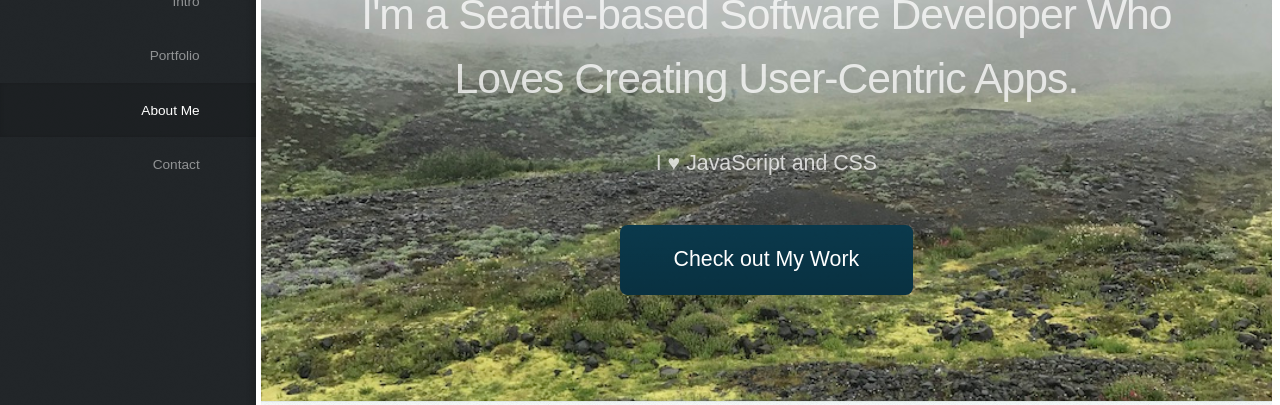
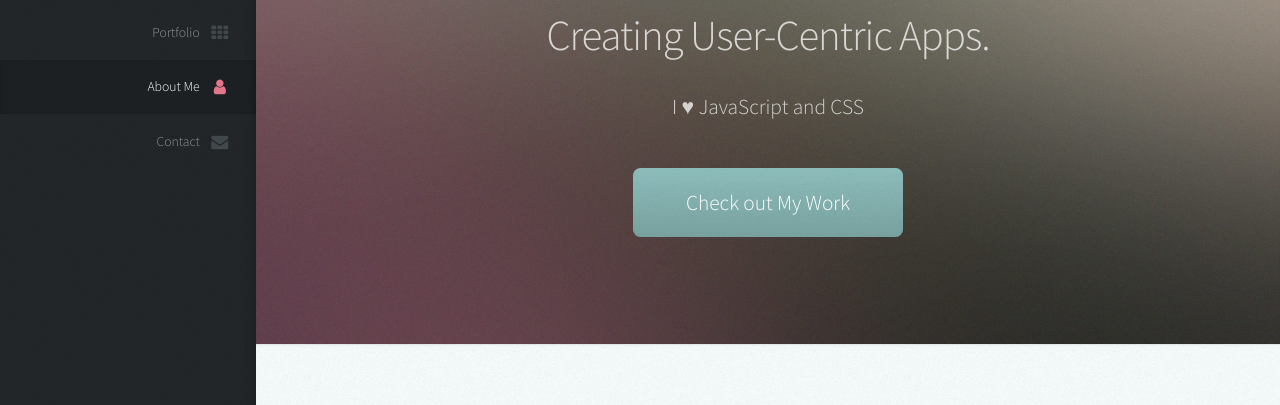
Before and after one commit to beccalee123/portfolio, a website: page public/index.html in a window 1280 px wide. Shown: the part 232-637 px from the top of the page. Drawn offline with Linux system fonts and the light colour scheme.

Commit message:
re-refactors css to correct issues

```diff
--- a/public/assets/css/base.css
+++ b/public/assets/css/base.css
@@ -1,15 +1,33 @@
+@import url("font-awesome.min.css");
+@import url("https://fonts.googleapis.com/css?family=Source+Sans+Pro:300,300italic,400,600");
+
 /*
 	Prologue by HTML5 UP
 	html5up.net | @ajlkn
 	Free for personal and commercial use under the CCA 3.0 license (html5up.net/license)
 */
 
-body {
-  font-family: 'Abel', sans-serif;
-}
+html, body, div, span, applet, object,
+iframe, h1, h2, h3, h4, h5, h6, p, blockquote,
+pre, a, abbr, acronym, address, big, cite,
+code, del, dfn, em, img, ins, kbd, q, s, samp,
+small, strike, strong, sub, sup, tt, var, b,
+u, i, center, dl, dt, dd, ol, ul, li, fieldset,
+form, label, legend, table, caption, tbody,
+tfoot, thead, tr, th, td, article, aside,
+canvas, details, embed, figure, figcaption,
+footer, header, hgroup, menu, nav, output, ruby,
+section, summary, time, mark, audio, video {
+	margin: 0;
+	padding: 0;
+	border: 0;
+	font-size: 100%;
+	font: inherit;
+	vertical-align: baseline;}
 
-/* @import url("font-awesome.min.css");
-@import url("https://fonts.googleapis.com/css?family=Source+Sans+Pro:300,300italic,400,600"); */
+article, aside, details, figcaption, figure,
+footer, header, hgroup, menu, nav, section {
+	display: block;}
 
 body {
 	line-height: 1;
@@ -18,6 +36,8 @@ body {
 body {
 	-webkit-text-size-adjust: none;
 }
+
+/* Basic */
 
 html {
   box-sizing: border-box;
--- a/public/assets/css/layout.css
+++ b/public/assets/css/layout.css
@@ -1,3 +1,4 @@
+
 /* Container */
 
 .container {
@@ -1513,20 +1514,3 @@
           }
 
   }
-/* Sections/Article */
-
-section, article {
-  margin-bottom: 3em;
-}
-
-  section > :last-child,
-  section > .container, section:last-child, article > :last-child,
-  article > .container, article:last-child {
-    margin-bottom: 0;
-  }
-
-  .row > section, .row > article {
-    margin-bottom: 0;
-  }
-
-  /*PUT HEADER STUFF HERE? */
--- a/public/assets/css/modules.css
+++ b/public/assets/css/modules.css
@@ -1,3 +1,21 @@
+ol, ul {
+	list-style: none;
+}
+
+blockquote, q {
+	quotes: none;
+}
+
+	blockquote:before, blockquote:after, q:before, q:after {
+		content: '';
+		content: none;
+	}
+
+table {
+	border-collapse: collapse;
+	border-spacing: 0;
+}
+
 mark {
 	background-color: transparent;
 	color: inherit;
@@ -15,7 +33,9 @@ input, select, textarea {
 	appearance: none;
 }
 
+
 /* Basic */
+
 input, textarea, select {
   font-family: 'Source Sans Pro', sans-serif;
   font-size: 19pt;
@@ -124,7 +144,25 @@ br.clear {
   clear: both;
 }
 
+
+/* Sections/Article */
+
+section, article {
+  margin-bottom: 3em;
+}
+
+  section > :last-child,
+  section > .container, section:last-child, article > :last-child,
+  article > .container, article:last-child {
+    margin-bottom: 0;
+  }
+
+  .row > section, .row > article {
+    margin-bottom: 0;
+  }
+
 /* Image */
+
 .image {
   display: inline-block;
   border: 0;
@@ -329,7 +367,7 @@ button,
   color: #fff !important;
   text-decoration: none;
   padding: 0.75em 2.5em 0.75em 2.5em;
-  background-color: #0b3a4d;
+  background-color: #8ebebc;
   border: 0;
   cursor: pointer;
   background-image: -moz-linear-gradient(top, rgba(0, 0, 0, 0), rgba(0, 0, 0, 0.15)), url("images/overlay.png");
@@ -398,6 +436,7 @@ button,
     display: none;
   }
 
+/* Header */
 
 #header {
   display: -moz-flex;
@@ -614,7 +653,7 @@ button,
 
     #main > section.one {
       background-color: #81918E;
-          background-image: url("../../images/header-image.jpg");
+      background-image: url("../../images/banner.jpg");
     }
 
     #main > section.two {
--- a/public/index.html
+++ b/public/index.html
@@ -9,6 +9,7 @@
 		<title>Becca Lee</title>
 		<meta charset="utf-8" />
 		<meta name="viewport" content="width=device-width, initial-scale=1, user-scalable=no" />
+		<link rel="stylesheet" href="assets/css/original.css">
 		<link rel="stylesheet" href="assets/css/base.css">
 		<link rel="stylesheet" href="assets/css/layout.css">
 		<link rel="stylesheet" href="assets/css/modules.css">
```
Lines whose indentation alone changed are shown as unchanged.
